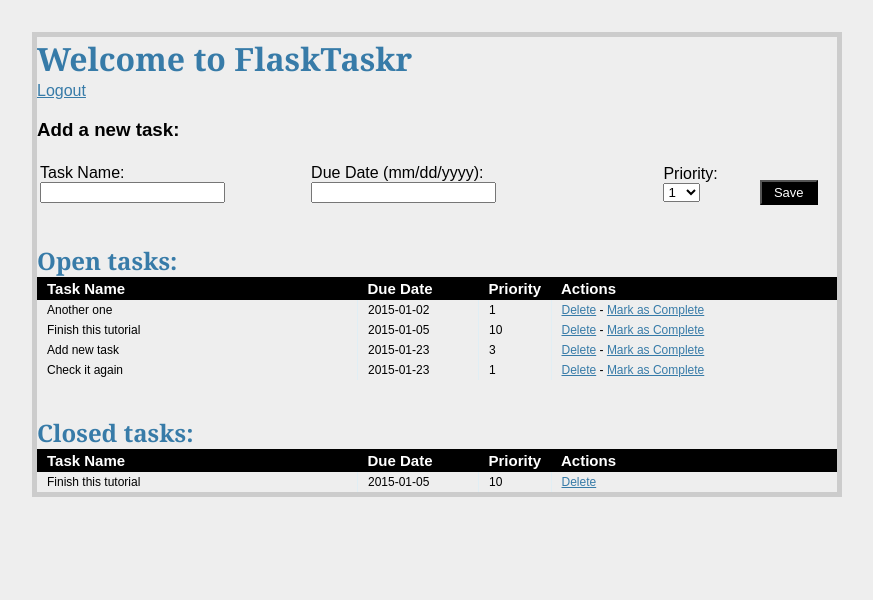
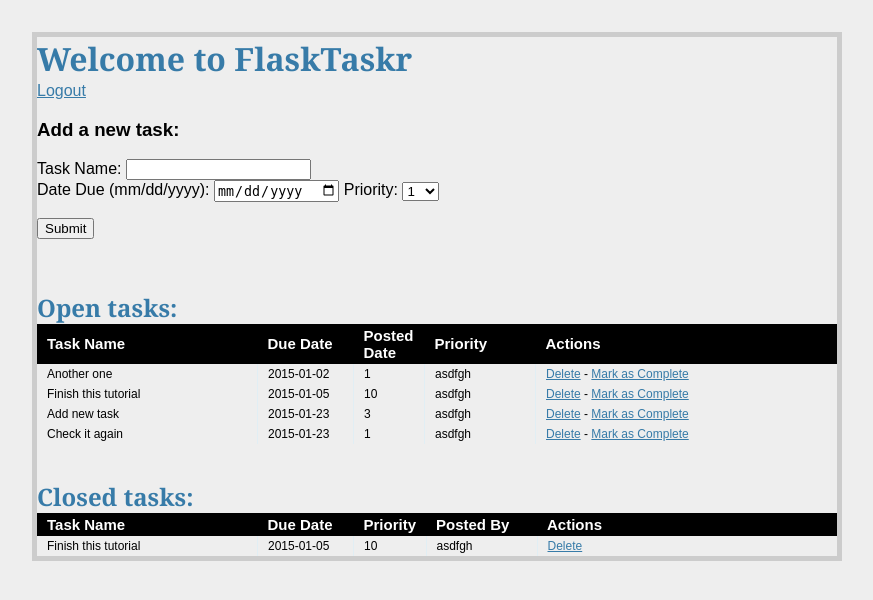
Before and after one commit to mperham2/flasktaskr, a Flask app: page /tasks/ in a window 1280 px wide. Shown: the top 600 px of the page, without its empty margins (203-1076 px from the left). Run offline with Flask 2, Linux system fonts and the light colour scheme; a user stored in the database is signed in; data comes from the database, SQL or seed files in the repository; both versions use the stored data as it was after the commit.

Commit message:
added to tasks fields and implemented forms instead of literals

```diff
--- a/forms.py
+++ b/forms.py
@@ -9,7 +9,7 @@ class AddTaskForm(Form):
     task_id = IntegerField('Priority')
     name = TextField('Task Name', validators=[DataRequired()])
     due_date = DateField(
-                         'Date Due (mm/dd/yyyy',
+                         'Date Due (mm/dd/yyyy)',
                           validators=[DataRequired()], format='%m/%d/%Y'
                         )
     priority = SelectField(
--- a/models.py
+++ b/models.py
@@ -16,7 +16,7 @@ class Task(db.Model):
     status = db.Column(db.Integer)
     user_id = db.Column(db.Integer, db.ForeignKey('users.id'))
 
-    def __init__(self, name, due_date, priority, status):
+    def __init__(self, name, due_date, priority, posted_date, status, user_id):
         self.name = name
         self.due_date = due_date
         self.priority = priority
--- a/templates/tasks.html
+++ b/templates/tasks.html
@@ -4,41 +4,11 @@
     <a href="/logout">Logout</a>
     <div class="add-task">
         <h3>Add a new task:</h3>
-        <table>
-            <tr>
-                <form action="{{ url_for('new_task') }}" method="post">
-                {{ form.csrf_token }}
-                  <td>
-                    <label>Task Name:</label>
-                    <input name="name" type="text">
-                  </td>
-                  <td>
-                    <label>Due Date (mm/dd/yyyy):</label>
-                    <input name="due_date" type="text" width="120px">
-                  </td>
-                  <td>
-                    <label>Priority:</label>
-                    <select name="priority" width="100px">
-                      <option value="1">1</option>
-                      <option value="2">2</option>
-                      <option value="3">3</option>
-                      <option value="4">4</option>
-                      <option value="5">5</option>
-                      <option value="6">6</option>
-                      <option value="7">7</option>
-                      <option value="8">8</option>
-                      <option value="9">9</option>
-                      <option value="10">10</option>
-                    </select>
-                  </td>
-                  <td>
-                    &nbsp;
-                    &nbsp;
-                    <input class="button" type="submit" value="Save">
-                  </td>
-                </form>
-            </tr>
-        </table>
+        <form action="{{ url_for('new_task') }}" method="post">
+            {{ form.csrf_token }}
+            <p>{{ form.name.label }}: {{ form.name }}<br>{{ form.due_date.label }}: {{ form.due_date }}&nbsp;{{ form.priority.label }}: {{ form.priority }}</p>
+            <p><input type="submit" value="Submit"></p>
+        </form>
     </div>
     <div class="entries">
         <br/>
@@ -48,17 +18,19 @@
             <table>
                 <thead>
                     <tr>
-                        <th width="300px"><strong>Task Name</strong></th>
-                        <th width="100px"><strong>Due Date</strong></th>
-                        <th width="50px"><strong>Priority</strong></th>
+                        <th width="200px"><strong>Task Name</strong></th>
+                        <th width="75px"><strong>Due Date</strong></th>
+                        <th width="50px"><strong>Posted Date</strong></th>
+                        <th width="90px"><strong>Priority</strong></th>
                         <th><strong>Actions</strong></th>
                     </tr>
                 </thead>
                 {% for o in open_tasks %}
                     <tr>
-                        <td width="300px">{{o.name}}</td>
-                        <td width="100px">{{o.due_date}}</td>
+                        <td width="200px">{{o.name}}</td>
+                        <td width="75px">{{o.due_date}}</td>
                         <td width="50px">{{o.priority}}</td>
+                        <td width="90px">{{o.poster.name}}</td>
                         <td>
                             <a href="{{url_for('delete_entry', task_id = o.task_id) }}">Delete</a> -
                             <a href="{{url_for('complete', task_id = o.task_id)
@@ -77,17 +49,19 @@
             <table>
                 <thead>
                     <tr>
-                        <th width="300px"><strong>Task Name</strong></th>
-                        <th width="100px"><strong>Due Date</strong></th>
+                        <th width="200px"><strong>Task Name</strong></th>
+                        <th width="75px"><strong>Due Date</strong></th>
                         <th width="50px"><strong>Priority</strong></th>
+                        <th width="90px"><strong>Posted By</strong></th>
                         <th><strong>Actions</strong></th>
                     </tr>
                 </thead>
                 {% for c in closed_tasks %}
                     <tr>
-                        <td width="300px">{{c.name}}</td>
-                        <td width="100px">{{c.due_date}}</td>
+                        <td width="200px">{{c.name}}</td>
+                        <td width="75px">{{c.due_date}}</td>
                         <td width="50px">{{c.priority}}</td>
+                        <td width="90px">{{c.poster.name}}</td>
                         <td><a href="{{url_for('delete_entry', task_id =
                             c.task_id) }}">Delete</a>
                         </td>
--- a/views.py
+++ b/views.py
@@ -9,6 +9,7 @@ from flask import Flask, flash, redirect, render_template, request, \
 from functools import wraps
 from flask.ext.sqlalchemy import SQLAlchemy
 from forms import AddTaskForm, RegisterForm, LoginForm
+import datetime
 
 
 ################
@@ -117,6 +118,8 @@ def new_task():
                             form.name.data,
                             form.due_date.data,
                             form.priority.data,
+                            datetime.datetime.utcnow(),
+                            '1',
                             '1'
                         )
             db.session.add(new_task)
```
Also changed, not shown: flasktasker.db, 3 other files.
